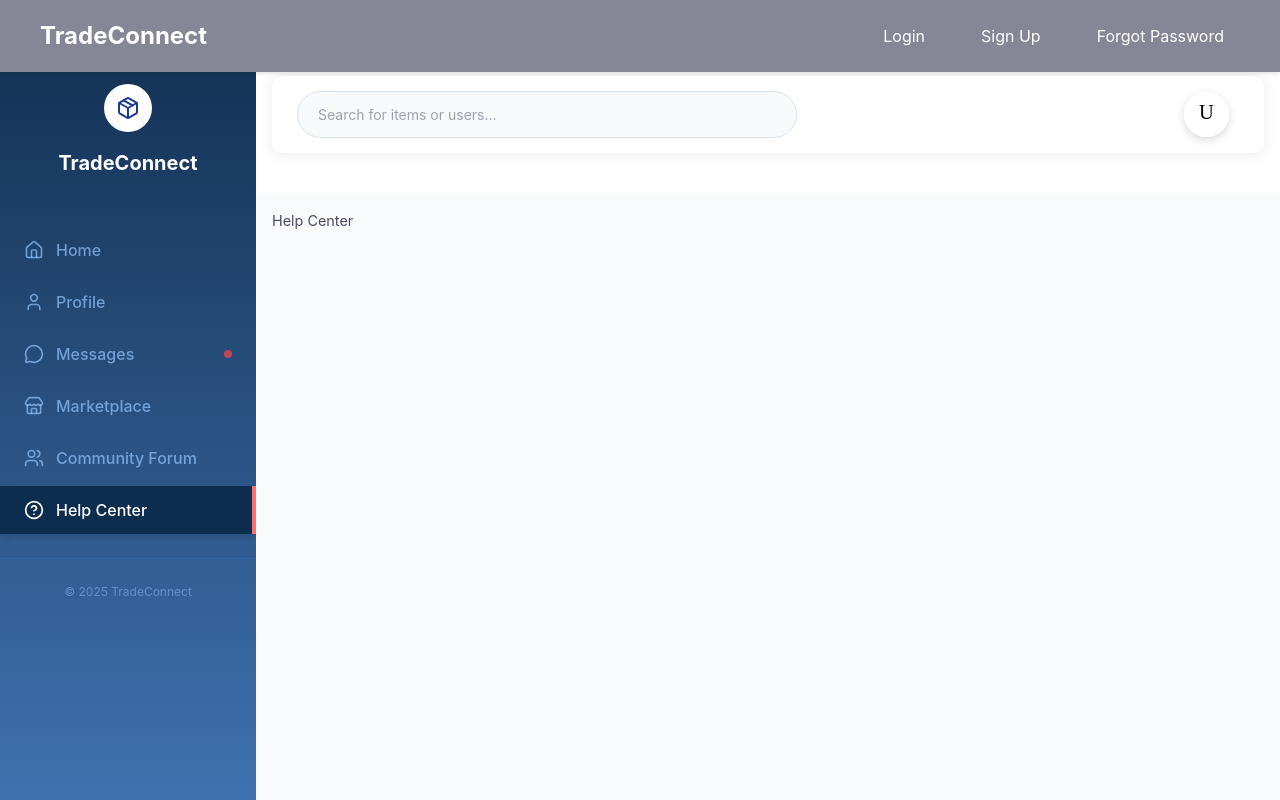
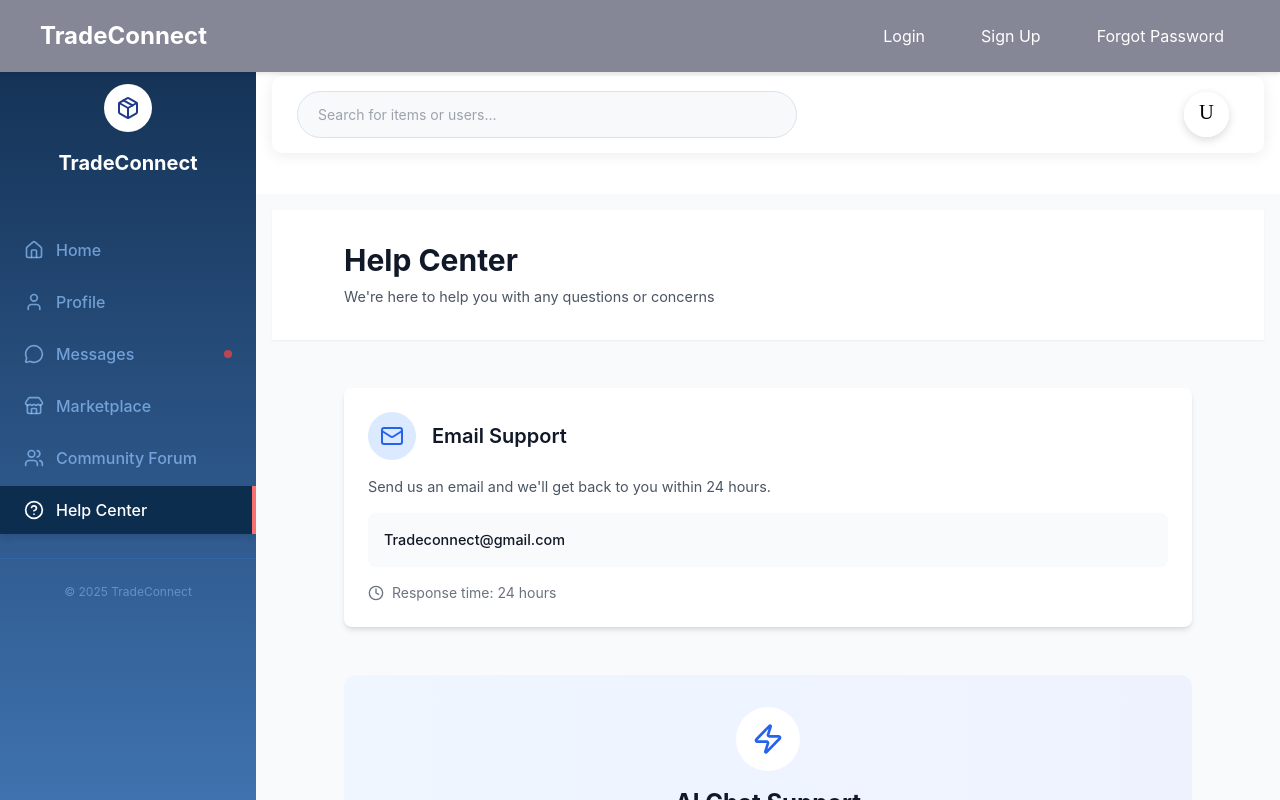
Before and after one commit to tpcenter13/tradeee, a Next.js app: page /dashboard/user/helpCenter in a window 1280 px wide. Built offline with nearby package versions, Linux system fonts and the light colour scheme; no server answers.

Commit message:
add chatbot

```diff
--- a/src/app/dashboard/user/helpCenter/page.jsx
+++ b/src/app/dashboard/user/helpCenter/page.jsx
@@ -1,7 +1,120 @@
+import React from 'react';
+import { Mail, Facebook, Clock, Zap, Users } from 'lucide-react';
+import ChatSup from "@/components/user/ChatSup";
+
 export default function HelpCenter() {
-  return(
-    <div>
-      Help Center
+  return (
+    <div className="min-h-screen bg-gray-50">
+      {/* Header */}
+      <div className="bg-white shadow-sm">
+        <div className="max-w-4xl mx-auto px-6 py-8">
+          <h1 className="text-3xl font-bold text-gray-900 mb-2">Help Center</h1>
+          <p className="text-gray-600">We're here to help you with any questions or concerns</p>
+        </div>
+      </div>
+
+      <div className="max-w-4xl mx-auto px-6 py-12">
+        {/* Contact Methods */}
+        <div className=" gap-8 mb-12">
+          {/* Email Contact */}
+          <div className="bg-white rounded-lg shadow-md p-6 hover:shadow-lg transition-shadow">
+            <div className="flex items-center mb-4">
+              <div className="bg-blue-100 p-3 rounded-full">
+                <Mail className="w-6 h-6 text-blue-600" />
+              </div>
+              <h2 className="text-xl font-semibold text-gray-900 ml-4">Email Support</h2>
+            </div>
+            <p className="text-gray-600 mb-4">
+              Send us an email and we'll get back to you within 24 hours.
+            </p>
+            <div className="bg-gray-50 p-4 rounded-lg">
+              <p className="font-medium text-gray-900">Tradeconnect@gmail.com</p>
+            </div>
+            <div className="flex items-center mt-4 text-sm text-gray-500">
+              <Clock className="w-4 h-4 mr-2" />
+              Response time: 24 hours
+            </div>
+          </div>
+
+        </div>
+
+        {/* AI Chat Support Section */}
+        <div className="bg-gradient-to-r from-blue-50 to-indigo-50 rounded-xl p-8 mb-12">
+          <div className="text-center">
+            <div className="bg-white p-4 rounded-full w-16 h-16 mx-auto mb-4 flex items-center justify-center">
+              <Zap className="w-8 h-8 text-blue-600" />
+            </div>
+            <h2 className="text-2xl font-bold text-gray-900 mb-4">AI Chat Support</h2>
+            <p className="text-gray-700 mb-6 max-w-2xl mx-auto">
+              Get instant answers to your questions with our AI-powered chat support.
+              Available 24/7 for immediate assistance.
+            </p>
+
+            <div className="grid md:grid-cols-3 gap-6 max-w-3xl mx-auto">
+              <div className="text-center">
+                <div className="bg-green-100 p-3 rounded-full w-12 h-12 mx-auto mb-3 flex items-center justify-center">
+                  <Zap className="w-6 h-6 text-green-600" />
+                </div>
+                <h3 className="font-semibold text-gray-900 mb-2">Instant Responses</h3>
+                <p className="text-sm text-gray-600">Get answers immediately, no waiting required</p>
+              </div>
+
+              <div className="text-center">
+                <div className="bg-purple-100 p-3 rounded-full w-12 h-12 mx-auto mb-3 flex items-center justify-center">
+                  <Clock className="w-6 h-6 text-purple-600" />
+                </div>
+                <h3 className="font-semibold text-gray-900 mb-2">24/7 Available</h3>
+                <p className="text-sm text-gray-600">Always here when you need support</p>
+              </div>
+
+              <div className="text-center">
+                <div className="bg-orange-100 p-3 rounded-full w-12 h-12 mx-auto mb-3 flex items-center justify-center">
+                  <Users className="w-6 h-6 text-orange-600" />
+                </div>
+                <h3 className="font-semibold text-gray-900 mb-2">Smart Assistant</h3>
+                <p className="text-sm text-gray-600">Trained to handle common questions</p>
+              </div>
+            </div>
+
+            <p className="text-sm text-gray-600 mt-6">
+              💬 Your AI chat support is ready to help! Look for the chat interface to start a conversation.
+            </p>
+          </div>
+        </div>
+
+        {/* FAQ Section */}
+        <div className="bg-white rounded-lg shadow-md p-8">
+          <h2 className="text-2xl font-bold text-gray-900 mb-6">Frequently Asked Questions</h2>
+
+          <div className="space-y-6">
+            <div className="border-b border-gray-200 pb-6">
+              <h3 className="text-lg font-semibold text-gray-900 mb-2">How quickly will I get a response?</h3>
+              <p className="text-gray-600">
+                Our AI chat support provides instant responses. For email support, we typically respond within 24 hours.
+                Facebook messages are usually answered within a few hours during business hours.
+              </p>
+            </div>
+
+            <div className="border-b border-gray-200 pb-6">
+              <h3 className="text-lg font-semibold text-gray-900 mb-2">What can the AI chat help me with?</h3>
+              <p className="text-gray-600">
+                Our AI assistant can help with common questions, account issues, product information, and basic troubleshooting.
+                For complex issues, it can connect you with our human support team.
+              </p>
+            </div>
+
+            <div>
+              <h3 className="text-lg font-semibold text-gray-900 mb-2">Is the chat support secure?</h3>
+              <p className="text-gray-600">
+                Yes, all conversations are encrypted and secure. We follow industry best practices to protect your privacy and data.
+              </p>
+            </div>
+          </div>
+        </div>
+      </div>
+
+      {/* Your existing ChatSup component */}
+      <ChatSup />
     </div>
-  )
+  );
 }
--- /dev/null
+++ b/src/components/user/ChatSup.jsx
@@ -0,0 +1,33 @@
+'use client';
+
+import { useEffect } from 'react';
+
+const BotpressChat = () => {
+  useEffect(() => {
+    // Inject Botpress webchat script
+    const injectScript = document.createElement('script');
+    injectScript.src = 'https://cdn.botpress.cloud/webchat/v3.2/inject.js';
+    injectScript.defer = true;
+
+    injectScript.onload = () => {
+      // Inject your Botpress configuration script after webchat loads
+      const configScript = document.createElement('script');
+      configScript.src = 'https://files.bpcontent.cloud/2025/08/23/02/20250823023629-FN38L458.js';
+      configScript.defer = true;
+      document.head.appendChild(configScript);
+    };
+
+    document.head.appendChild(injectScript);
+
+    return () => {
+      // Cleanup scripts when component unmounts
+      if (document.head.contains(injectScript)) {
+        document.head.removeChild(injectScript);
+      }
+    };
+  }, []);
+
+  return <div id="botpress-webchat" />;
+};
+
+export default BotpressChat;
```
